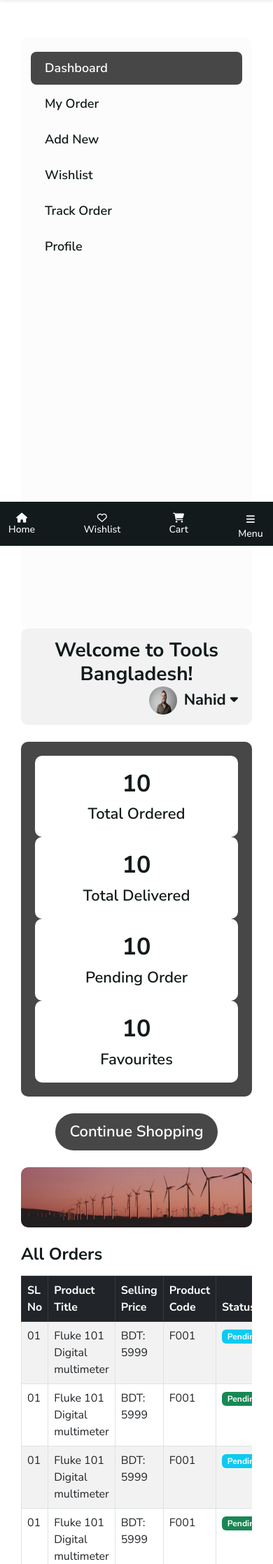
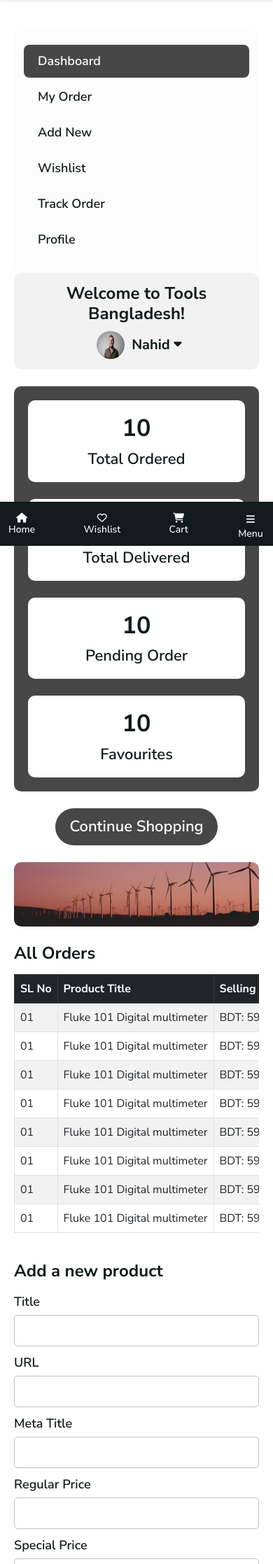
Before and after one commit to nahidraj/tools_ecommerce, a PHP site: page /customer-panel.php in a window 390 px wide; the page is wider, and only the part inside the window is pictured. Shown: the part 64-2299 px from the top of that part at 70% size. Run offline with PHP 8.4, Linux system fonts and the light colour scheme.

Commit message:
responsive done

```diff
--- a/css/responsive.css
+++ b/css/responsive.css
@@ -10,6 +10,15 @@
   }
   .product-details-page .product-images .slick-dots {
     margin-top: 80px;
+  }
+  .customer_login .form_main .form_box {
+    padding: 20px 77px 30px;
+  }
+  .customer_login .fotter_part .action_btn {
+    font-size: 16px;
+  }
+  .customer_panel_widget .short_summery .summery_item {
+    height: 100%;
   }
 }
 @media (max-width: 1199.98px) {
@@ -51,6 +60,13 @@
   }
   .subcategories-item .img .overlay h4 {
     font-size: 20px;
+  }
+  .dashboard_main_content {
+    margin-top: 24px;
+  }
+  .dashboard_top_header .dashboard_title h3 {
+    font-size: 24px;
+    font-weight: 700;
   }
 }
 @media (max-width: 991.98px) {
@@ -106,6 +122,15 @@
   }
   .footer_btm {
     padding-bottom: 78px;
+  }
+  .dashboard_main_content {
+    min-height: auto;
+  }
+  .dashboard_main_widget .dashboard_left_menu {
+    min-height: auto;
+  }
+  .order_table_widget {
+    padding: 0;
   }
 }
 @media (max-width: 767.98px) {
@@ -181,6 +206,34 @@
   }
   .merchate_registration .form_main {
     padding: 20px 0px 30px;
+  }
+  .dashboard_top_header .dashboard_title h3 {
+    font-size: 24px;
+  }
+  .dashboard_top_header .profile_widget .info_box {
+    margin-left: auto;
+    margin-right: auto;
+    margin-top: 10px;
+  }
+  .dashboard_top_header .profile_widget .text h3 {
+    font-size: 20px;
+    font-weight: 700;
+  }
+  .dashboard {
+    padding: 20px;
+  }
+  .dashboard_top_header .dashboard_title h3 {
+    font-size: 24px;
+    text-align: center;
+  }
+  .dashboard_main_content {
+    padding: 0;
+  }
+  .dashboard_main_content .order_widget {
+    padding: 12px 0px;
+  }
+  .customer_panel_widget .customer_profile .customer_profile_widget .profile_image {
+    margin-bottom: 20px;
   }
 }
 @media (max-width: 575.98px) {
--- a/css/style.css
+++ b/css/style.css
@@ -1889,6 +1889,14 @@
   border-radius: 0 0.375em 0.375em 0;
 }
 
+.customer_panel_widget .customer_order_widget .tracking_form button {
+  color: #ffffff;
+}
+
+.customer_panel_widget .customer_profile .customer_profile_widget .save_btn button {
+  color: #ffffff;
+}
+
 .contact_form {
   padding: 100px 0px;
 }
--- a/customer-panel.php
+++ b/customer-panel.php
@@ -7,7 +7,7 @@
   <div class="dashboard_main_widget">
     <div class="row">
       <!-- this is dashboard sidebar menu -->
-      <div class="col-lg-2">
+      <div class="col-xl-3 col-xxl-2 col-lg-4">
         <!-- this is dashboard left menu -->
         <div class="dashboard_left_menu">
           <ul class="list-unstyled">
@@ -23,17 +23,17 @@
         </div>
       </div>
       <!-- this is dashboard main content -->
-      <div class="col-lg-10">
+      <div class="col-xl-9 col-xxl-10 col-lg-8">
         <!-- this is dashboard topbar -->
         <div class="dashboard_top_header mb-4">
           <div class="row">
-            <div class="col-lg-4 align-self-center"></div>
-            <div class="col-lg-4 align-self-center">
-              <div class="dashboard_title text-center">
+            <!-- <div class="col-lg-4 align-self-center"></div> -->
+            <div class="col-lg-8 col-md-8 align-self-center">
+              <div class="dashboard_title text-start">
                 <h3>Welcome to Tools Bangladesh!</h3>
               </div>
             </div>
-            <div class="col-lg-4 align-self-center">
+            <div class="col-lg-4 col-md-4 align-self-center">
               <div class="profile_widget">
                 <div class="info_box">
                   <div class="image_wrapper d-flex align-items-center">
@@ -60,26 +60,26 @@
         <div class="customer_panel_widget">
           <!-- customer dashboard part start -->
           <div class="short_summery">
-            <div class="row">
-              <div class="col-lg-3">
+            <div class="row g-4">
+              <div class="col-xl-3 col-sm-6">
                 <div class="summery_item">
                   <h4>10</h4>
                   <p>Total Ordered</p>
                 </div>
               </div>
-              <div class="col-lg-3">
+              <div class="col-xl-3 col-sm-6">
                 <div class="summery_item">
                   <h4>10</h4>
                   <p>Total Delivered</p>
                 </div>
               </div>
-              <div class="col-lg-3">
+              <div class="col-xl-3 col-sm-6">
                 <div class="summery_item">
                   <h4>10</h4>
                   <p>Pending Order</p>
                 </div>
               </div>
-              <div class="col-lg-3">
+              <div class="col-xl-3 col-sm-6">
                 <div class="summery_item">
                   <h4>10</h4>
                   <p>Favourites</p>
@@ -99,7 +99,7 @@
             <div class="title">
               <h4>All Orders</h4>
             </div>
-            <div class="all_order_table_widget table-responsive mt-3">
+            <div class="all_order_table_widget table-responsive text-nowrap mt-3">
               <table class="table table-bordered table-striped">
                 <thead class="table-dark">
                   <tr>
@@ -189,56 +189,56 @@
             <div class="add_product_widget mt-3">
               <div class="add_product_form">
                 <form action="#">
-                  <div class="row gx-5">
-                    <div class="col-lg-12">
+                  <div class="row gx-lg-5">
+                    <div class="col-lg-12 col-sm-6 col-md-4">
                       <div class="input_groups">
                         <label>Title </label>
                         <input type="text">
                       </div>
                     </div>
-                    <div class="col-lg-12">
+                    <div class="col-lg-12 col-sm-6 col-md-4">
                       <div class="input_groups">
                         <label>URL </label>
                         <input type="text">
                       </div>
                     </div>
-                    <div class="col-lg-12">
+                    <div class="col-lg-12 col-sm-6 col-md-4">
                       <div class="input_groups">
                         <label>Meta Title </label>
                         <input type="text">
                       </div>
                     </div>
-                    <div class="col-lg-4">
+                    <div class="col-lg-4 col-sm-6 col-md-4">
                       <div class="input_groups">
                         <label>Regular Price </label>
                         <input type="text">
                       </div>
                     </div>
-                    <div class="col-lg-4">
+                    <div class="col-lg-4 col-sm-6 col-md-4">
                       <div class="input_groups">
                         <label>Special Price </label>
                         <input type="text">
                       </div>
                     </div>
-                    <div class="col-lg-4">
+                    <div class="col-lg-4 col-sm-6 col-md-4">
                       <div class="input_groups">
                         <label>Discount</label>
                         <input type="text">
                       </div>
                     </div>
-                    <div class="col-lg-4">
+                    <div class="col-lg-4 col-sm-6 col-md-4">
                       <div class="input_groups">
                         <label>Brand</label>
                         <input type="text">
                       </div>
                     </div>
-                    <div class="col-lg-4">
+                    <div class="col-lg-4 col-sm-6 col-md-4">
                       <div class="input_groups">
                         <label>Category</label>
                         <input type="text">
                       </div>
                     </div>
-                    <div class="col-lg-4">
+                    <div class="col-lg-4 col-sm-6 col-md-4">
                       <div class="input_groups">
                         <label>Subcategory</label>
                         <input type="text">
@@ -246,7 +246,7 @@
                     </div>
                     <div class="col-lg-12 mt-3">
                       <div class="row gx-5">
-                        <div class="col-lg-4">
+                        <div class="col-lg-4 col-md-4">
                           <div class="input_groups">
                             <div class="product_feature_image">
                               <div class="image">
@@ -261,7 +261,7 @@
                             </div>
                           </div>
                         </div>
-                        <div class="col-lg-8">
+                        <div class="col-lg-8 col-md-8">
                           <div class="row gx-5">
                             <div class="col-lg-4">
                               <div class="input_groups">
@@ -289,8 +289,8 @@
                               </div>
                             </div>
                             <div class="col-lg-12 mt-3">
-                              <div class="row">
-                                <div class="col-lg-3">
+                              <div class="row g-4">
+                                <div class="col-lg-3 col-md-6">
                                   <div class="input_groups">
                                     <div class="product_feature_image">
                                       <div class="image">
@@ -308,7 +308,7 @@
                                     </div>
                                   </div>
                                 </div>
-                                <div class="col-lg-3">
+                                <div class="col-lg-3 col-md-6">
                                   <div class="input_groups">
                                     <div class="product_feature_image">
                                       <div class="image">
@@ -326,7 +326,7 @@
                                     </div>
                                   </div>
                                 </div>
-                                <div class="col-lg-3">
+                                <div class="col-lg-3 col-md-6">
                                   <div class="input_groups">
                                     <div class="product_feature_image">
                                       <div class="image">
@@ -344,7 +344,7 @@
                                     </div>
                                   </div>
                                 </div>
-                                <div class="col-lg-3">
+                                <div class="col-lg-3 col-md-6">
                                   <div class="input_groups">
                                     <div class="product_feature_image">
                                       <div class="image">
@@ -396,8 +396,8 @@
               <h4>My Wishlist</h4>
             </div>
             <div class="customer_wishlist_widget mt-3">
-              <div class="row g-3">
-                <div class="col-lg-2">
+              <div class="row g-1">
+                <div class="col-xxl-2 col-6 col-xl-3 col-lg-4 col-sm-6 col-md-4">
                   <div class="common_product_widget">
                     <span class="discount">10% Off</span>
                     <div class="image">
@@ -425,7 +425,7 @@
                     </div>
                   </div>
                 </div>
-                <div class="col-lg-2">
+                <div class="col-xxl-2 col-6 col-xl-3 col-lg-4 col-sm-6 col-md-4">
                   <div class="common_product_widget">
                     <span class="discount">10% Off</span>
                     <div class="image">
@@ -453,7 +453,7 @@
                     </div>
                   </div>
                 </div>
-                <div class="col-lg-2">
+                <div class="col-xxl-2 col-6 col-xl-3 col-lg-4 col-sm-6 col-md-4">
                   <div class="common_product_widget">
                     <span class="discount">10% Off</span>
                     <div class="image">
@@ -481,7 +481,7 @@
                     </div>
                   </div>
                 </div>
-                <div class="col-lg-2">
+                <div class="col-xxl-2 col-6 col-xl-3 col-lg-4 col-sm-6 col-md-4">
                   <div class="common_product_widget">
                     <span class="discount">10% Off</span>
                     <div class="image">
@@ -509,7 +509,7 @@
                     </div>
                   </div>
                 </div>
-                <div class="col-lg-2">
+                <div class="col-xxl-2 col-6 col-xl-3 col-lg-4 col-sm-6 col-md-4">
                   <div class="common_product_widget">
                     <span class="discount">10% Off</span>
                     <div class="image">
@@ -537,7 +537,7 @@
                     </div>
                   </div>
                 </div>
-                <div class="col-lg-2">
+                <div class="col-xxl-2 col-6 col-xl-3 col-lg-4 col-sm-6 col-md-4">
                   <div class="common_product_widget">
                     <span class="discount">10% Off</span>
                     <div class="image">
@@ -565,7 +565,7 @@
                     </div>
                   </div>
                 </div>
-                <div class="col-lg-2">
+                <div class="col-xxl-2 col-6 col-xl-3 col-lg-4 col-sm-6 col-md-4">
                   <div class="common_product_widget">
                     <span class="discount">10% Off</span>
                     <div class="image">
@@ -593,7 +593,7 @@
                     </div>
                   </div>
                 </div>
-                <div class="col-lg-2">
+                <div class="col-xxl-2 col-6 col-xl-3 col-lg-4 col-sm-6 col-md-4">
                   <div class="common_product_widget">
                     <span class="discount">10% Off</span>
                     <div class="image">
@@ -621,7 +621,7 @@
                     </div>
                   </div>
                 </div>
-                <div class="col-lg-2">
+                <div class="col-xxl-2 col-6 col-xl-3 col-lg-4 col-sm-6 col-md-4">
                   <div class="common_product_widget">
                     <span class="discount">10% Off</span>
                     <div class="image">
@@ -649,7 +649,7 @@
                     </div>
                   </div>
                 </div>
-                <div class="col-lg-2">
+                <div class="col-xxl-2 col-6 col-xl-3 col-lg-4 col-sm-6 col-md-4">
                   <div class="common_product_widget">
                     <span class="discount">10% Off</span>
                     <div class="image">
@@ -677,7 +677,7 @@
                     </div>
                   </div>
                 </div>
-                <div class="col-lg-2">
+                <div class="col-xxl-2 col-6 col-xl-3 col-lg-4 col-sm-6 col-md-4">
                   <div class="common_product_widget">
                     <span class="discount">10% Off</span>
                     <div class="image">
@@ -705,7 +705,7 @@
                     </div>
                   </div>
                 </div>
-                <div class="col-lg-2">
+                <div class="col-xxl-2 col-6 col-xl-3 col-lg-4 col-sm-6 col-md-4">
                   <div class="common_product_widget">
                     <span class="discount">10% Off</span>
                     <div class="image">
@@ -741,7 +741,7 @@
           <div class="customer_order_tracking mt-4">
             <div class="customer_order_widget">
               <div class="row">
-                <div class="col-lg-4 mx-auto">
+                <div class="col-lg-6 col-xl-4 mx-auto">
                   <div class="tracking_form text-center">
                     <h4>Track Your Order</h4>
                     <form action="#">
@@ -757,7 +757,7 @@
           </div>
 
           <!-- customer order tracking system part -->
-          <div class="customer_order_tracking_status">
+          <div class="customer_order_tracking_status table-responsive text-nowrap">
             <table class="table table-bordered table-striped">
               <thead class="table-dark">
                 <tr>
@@ -787,12 +787,12 @@
             </div>
             <div class="customer_profile_widget mt-3">
               <div class="row">
-                <div class="col-lg-2">
+                <div class="col-xl-2 col-lg-3 col-md-3">
                   <div class="profile_image">
                     <img src="images/pr.jpg" alt="profile" class="img-fluid">
                   </div>
                 </div>
-                <div class="col-lg-10">
+                <div class="col-xl-10 col-lg-9 col-md-9">
                   <div class="profile_information">
                     <table class="table table-bordered">
                       <tbody>
@@ -840,12 +840,12 @@
                     <div class="password">
                       <h4>Change password</h4>
                       <div class="row">
-                        <div class="col-lg-6">
+                        <div class="col-lg-6 col-sm-6 mb-3 mb-sm-0">
                           <div class="input-groups">
                             <input type="PASSWORD" placeholder="Password">
                           </div>
                         </div>
-                        <div class="col-lg-6">
+                        <div class="col-lg-6 col-sm-6">
                           <div class="input-groups">
                             <input type="PASSWORD" placeholder="Confirm Password">
                           </div>
--- a/dashboard-layout/header.php
+++ b/dashboard-layout/header.php
@@ -7,12 +7,12 @@
         </a>
       </div>
     </div> -->
-    <div class="col-lg-8 align-self-center">
+    <div class="col-lg-8 col-md-8 align-self-center">
       <div class="dashboard_title text-start">
         <h3>Supper Admin Pannel!</h3>
       </div>
     </div>
-    <div class="col-lg-4 align-self-center">
+    <div class="col-lg-4 col-md-4 align-self-center">
       <div class="profile_widget">
         <div class="info_box">
           <div class="image_wrapper d-flex align-items-center">
--- a/sass/pages/_customer-panel.scss
+++ b/sass/pages/_customer-panel.scss
@@ -289,3 +289,11 @@
   }
 
 }
+
+.customer_panel_widget .customer_order_widget .tracking_form button {
+ color: $white;
+}
+
+.customer_panel_widget .customer_profile .customer_profile_widget .save_btn button {
+	color: $white;
+}
--- a/sass/responsive.scss
+++ b/sass/responsive.scss
@@ -13,6 +13,18 @@
 
   .product-details-page .product-images .slick-dots {
     margin-top: 80px;
+  }
+
+  .customer_login .form_main .form_box {
+    padding: 20px 77px 30px;
+  }
+
+  .customer_login .fotter_part .action_btn {
+    font-size: 16px;
+  }
+
+  .customer_panel_widget .short_summery .summery_item {
+    height: 100%;
   }
 }
 
@@ -67,6 +79,16 @@
 
   .subcategories-item .img .overlay h4 {
     font-size: 20px;
+  }
+
+
+  .dashboard_main_content {
+    margin-top: 24px;
+  }
+
+  .dashboard_top_header .dashboard_title h3 {
+    font-size: 24px;
+    font-weight: 700;
   }
 }
 
@@ -138,6 +160,18 @@
 
   .footer_btm {
     padding-bottom: 78px;
+  }
+
+  .dashboard_main_content {
+    min-height: auto;
+  }
+
+  .dashboard_main_widget .dashboard_left_menu {
+    min-height: auto;
+  }
+
+  .order_table_widget {
+    padding: 0;
   }
 }
 
@@ -234,6 +268,42 @@
 
   .merchate_registration .form_main {
     padding: 20px 0px 30px;
+  }
+
+  .dashboard_top_header .dashboard_title h3 {
+    font-size: 24px;
+  }
+
+  .dashboard_top_header .profile_widget .info_box {
+    margin-left: auto;
+    margin-right: auto;
+    margin-top: 10px;
+  }
+
+  .dashboard_top_header .profile_widget .text h3 {
+    font-size: 20px;
+    font-weight: 700;
+  }
+
+  .dashboard {
+    padding: 20px;
+  }
+
+  .dashboard_top_header .dashboard_title h3 {
+    font-size: 24px;
+    text-align: center;
+  }
+
+  .dashboard_main_content {
+    padding: 0;
+  }
+
+  .dashboard_main_content .order_widget {
+    padding: 12px 0px;
+  }
+
+  .customer_panel_widget .customer_profile .customer_profile_widget .profile_image {
+    margin-bottom: 20px;
   }
 }
 
```
Also changed, not shown: dashboard-order.php (+5 -56 lines), dashboard.php (+16 -16 lines), 2 other files.
